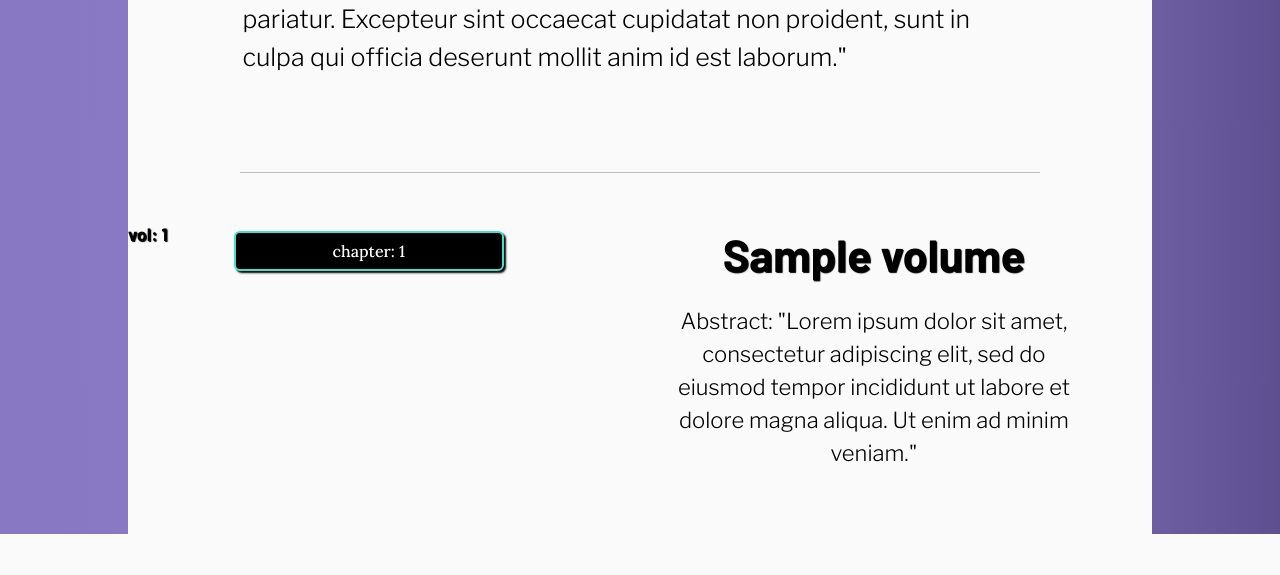
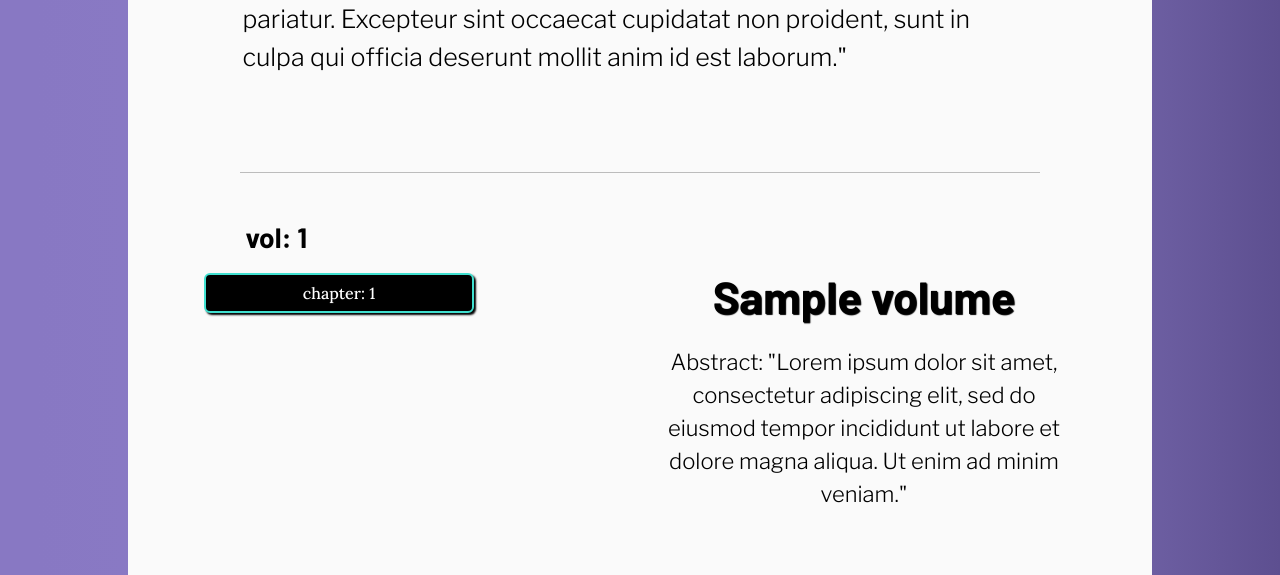
Before and after one commit to BenWL96/creative-cortex, a Django app: template cc_app/templates/cc_app/comic_detail.html in a window 1280 px wide. Shown: the part 892-1467 px from the top of the page. Before the commit the page ends 1426 px from the top, so only its background shows below. Run offline with Django 4.2, Linux system fonts and the light colour scheme; tables that the repository leaves empty hold one stand-in row (values such as "Sample post"); the template is opened without the code that fills it: values that come from a table or form of the project are taken from there, most other values are stand-ins (such as "Sample title", 1, 10 or a date in 2020); grey boxes marked "Sample" are stand-in pictures.

Commit message:
vol number text on comic_detail page now consistent with Links and About Us Page

```diff
--- a/cc_app/static/cc_app/css/comic_detail.css
+++ b/cc_app/static/cc_app/css/comic_detail.css
@@ -441,3 +441,20 @@ p {
 		width: 100%;
 	}
 }
+
+
+.wrap-subtitle{
+    width: 80%;
+    margin-left: auto;
+    margin-right: auto;
+    height: 100%;
+}
+
+.sub-title{
+    color: black;
+    font-weight: 900;
+
+    margin-left: 15px;
+    font-family: 'Barlow', sans-serif;
+    text-shadow: #fafafa 1px 1px 1px;
+}
--- a/cc_app/templates/cc_app/comic_detail.html
+++ b/cc_app/templates/cc_app/comic_detail.html
@@ -215,20 +215,20 @@
 
 
 
-
-
-
       {% if volumes %}
       <!-- check if volumes, if not display an error -->
 
+
         {% for volume in volumes %}
 
-          <div class="d-flex flex-row rowwww_2">
-            <p class="volume_number">
+          <div class="wrap-subtitle">
+            <h3 class="sub-title">
+                vol: {{volume.vol_number}}
+            </h3>
+          </div>
 
 
-              vol: {{volume.vol_number}}
-            </p>
+          <div class="d-flex flex-row rowwww_2">
 
             <div class="cont_volum_4">
               <div class="container">
--- a/cc_app/templates/cc_app/landing_page.html
+++ b/cc_app/templates/cc_app/landing_page.html
@@ -18,9 +18,9 @@
 
     {% block body %}
 
-
+      <div class="title_wrap">
         <p class="cc_text">Creative Cortex</p>
-
+      </div>
 
       <center>
       <div id="carouselExampleFade" class="carousel carousel-fade" data-bs-ride="carousel">
```
Also changed, not shown: cc_app/static/cc_app/css/landing_page.css (+16 -5 lines).
